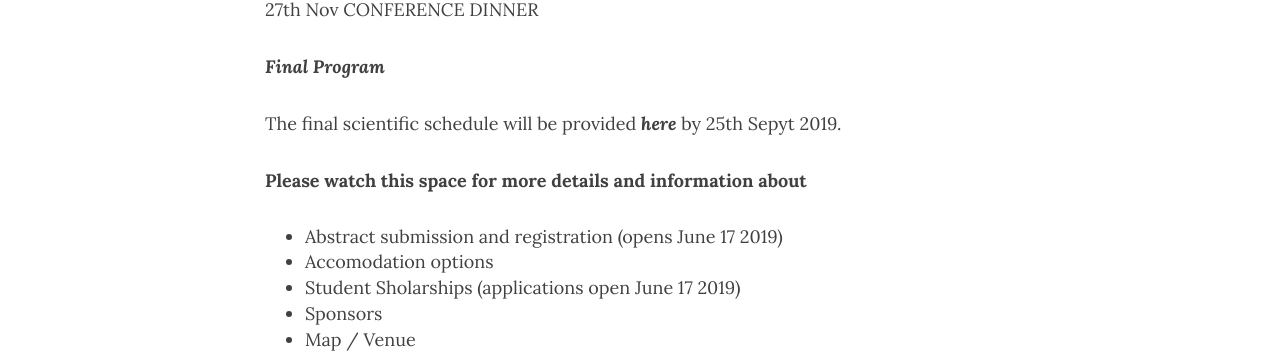
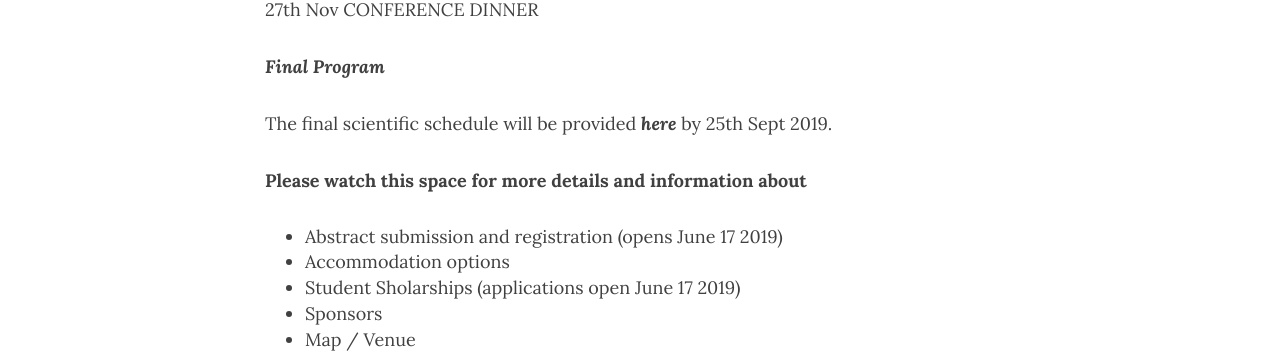
Before and after one commit to ausevo/ausevo.github.io, a Jekyll site: the page built from conference.md, in a window 1280 px wide and 900 px high, scrolled down 583 px. Shown: the part 254-616 px from the top of the window. Built offline with Jekyll 4.4.1, drawn with Linux system fonts in a browser that asks for light colours; nearby versions of some CDN libraries.

Commit message:
Update conference.md

```diff
--- a/conference.md
+++ b/conference.md
@@ -27,13 +27,13 @@ submission of Abstracts will **close August 12 2019**
 
 ***Final Program***
 
-The final scientific schedule will be provided ***here*** by 25th Sepyt 2019.
+The final scientific schedule will be provided ***here*** by 25th Sept 2019.
 
 
 **Please watch this space for more details and information about**
 
 - Abstract submission and registration (opens June 17 2019)
-- Accomodation options
+- Accommodation options
 - Student Sholarships (applications open June 17 2019)
 - Sponsors
 - Map / Venue
```
